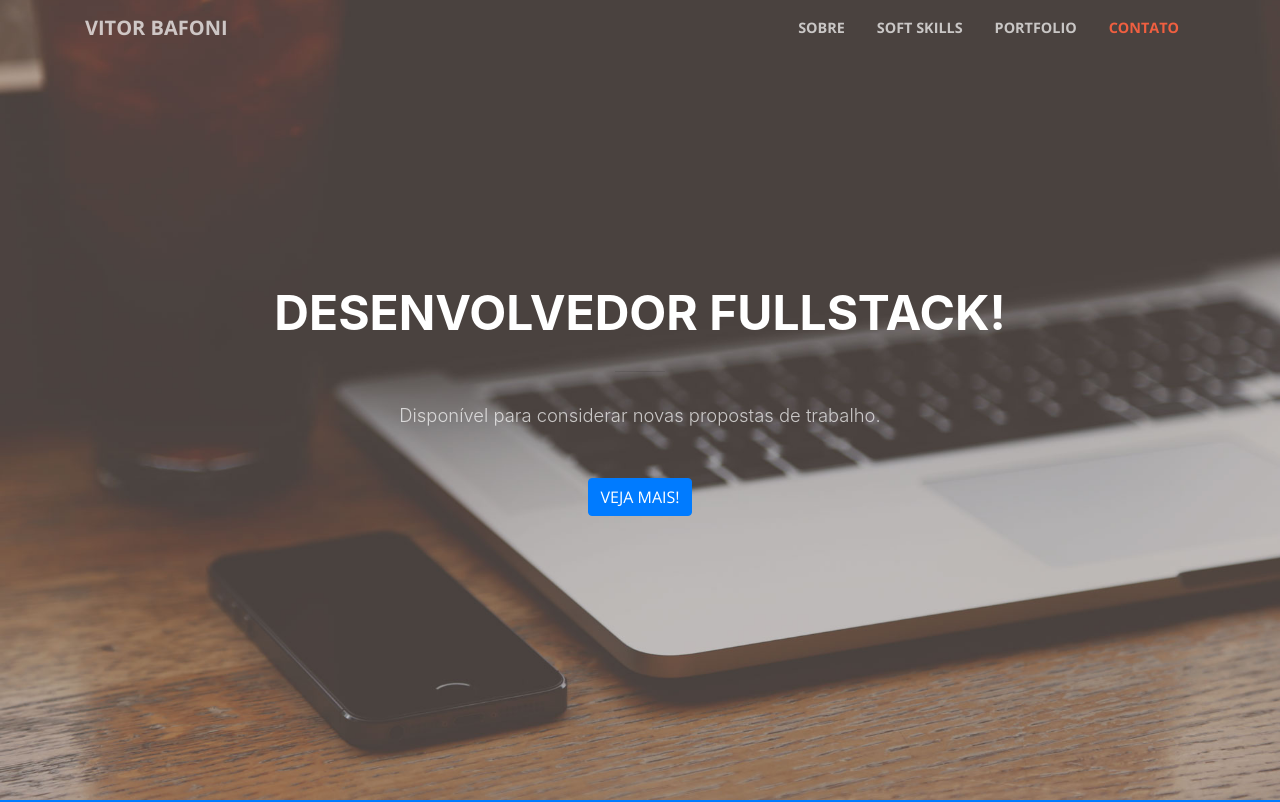
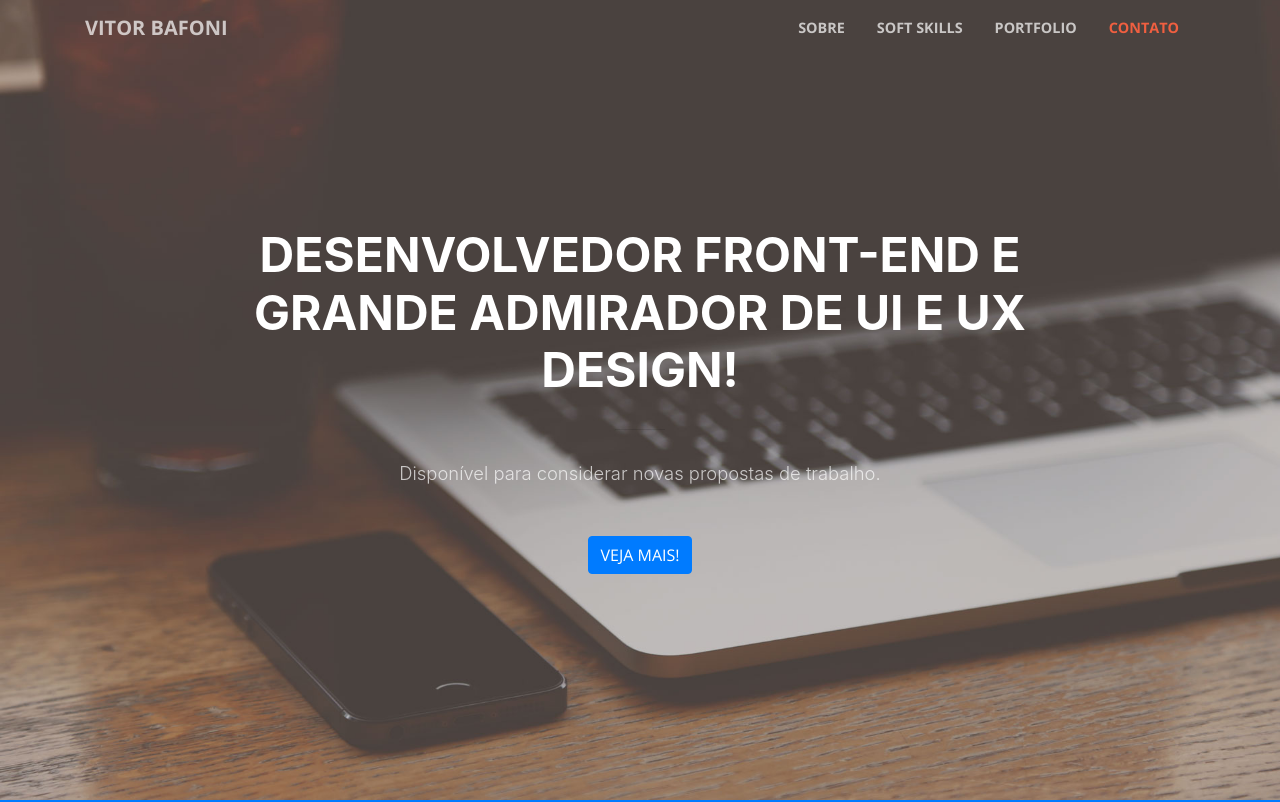
Before and after one commit to vitorbafoni/Portfolio, a website with bundled scripts: page index.html in a window 1280 px wide. Shown: the top 802 px of the page. Built offline with nearby package versions, Linux system fonts and the light colour scheme.

Commit message:
Update index.html

```diff
--- a/index.html
+++ b/index.html
@@ -61,7 +61,7 @@
         <div class="row">
           <div class="col-lg-10 mx-auto">
             <h1 class="text-uppercase">
-              <strong>Desenvolvedor Fullstack!</strong>
+              <strong>Desenvolvedor Front-end e grande admirador de UI e UX Design!</strong>
             </h1>
             <hr>
           </div>
```
